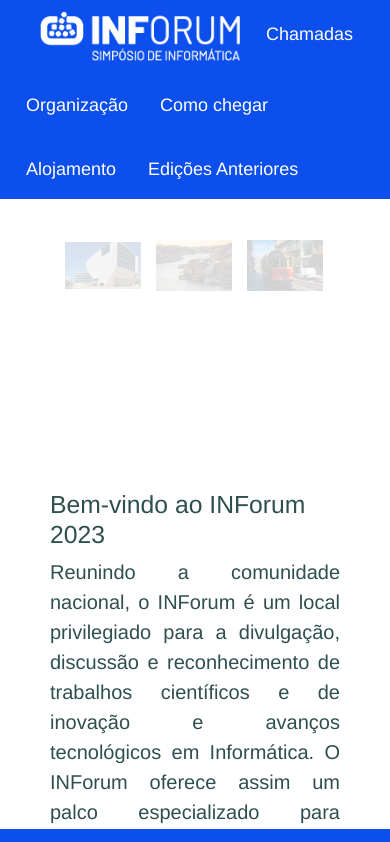
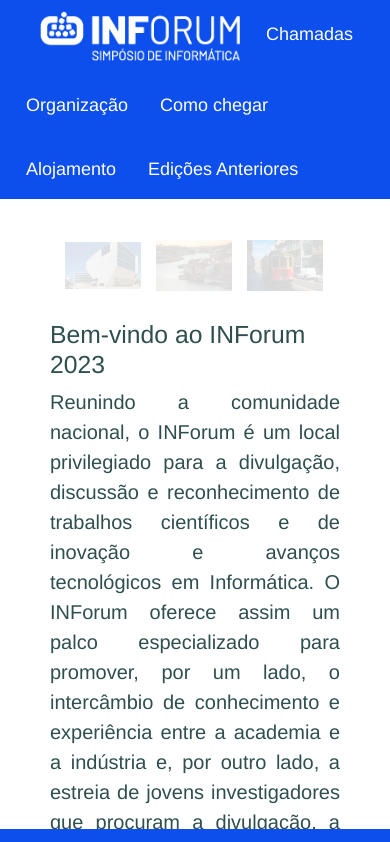
Before and after one commit to h4g0/Inforum2023, a React (Create React App) app: page / in a window 390 px wide. Shown: the top 842 px of the page. Built offline with nearby package versions, Linux system fonts and the light colour scheme.

Commit message:
improved responsivness

```diff
--- a/src/Main/Main.css
+++ b/src/Main/Main.css
@@ -492,7 +492,7 @@
 
 .SlideImageContainer {
     max-width: 100%;
-    height: 270px;
+    height: 350px;
     position: relative;
 
 
@@ -512,11 +512,51 @@
 
 }
 
+
+@media only screen and (max-width: 1700px) {
+    /* For mobile phones: */
+
+    .SlideImageContainer {
+        height: 300px;
+
+    }
+  }
+
+  @media only screen and (max-width: 1257px) {
+    /* For mobile phones: */
+
+    .SlideImageContainer {
+        height: 270px;
+
+    }
+  }
+
+  @media only screen and (max-width: 987px) {
+    /* For mobile phones: */
+
+    .SlideImageContainer {
+        height: 200px;
+
+    }
+  }
+
+
+  @media only screen and (max-width: 663px) {
+    /* For mobile phones: */
+
+    .SlideImageContainer {
+        height: 150px;
+
+    }
+  }
+
+
 @media only screen and (max-width: 955px) {
     /* For mobile phones: */
     .Intro,.Location,.Keynote,.People,.Dates,.Accommodation,.Previous {
       margin-top: 150px;
     }
+
   }
 
 
@@ -526,6 +566,11 @@
         margin-top: 220px;
         margin-right: 50px;
         margin-left: 50px;
+
+    }
+
+    .SlideImageContainer {
+        height: 100px;
 
     }
   }
```
